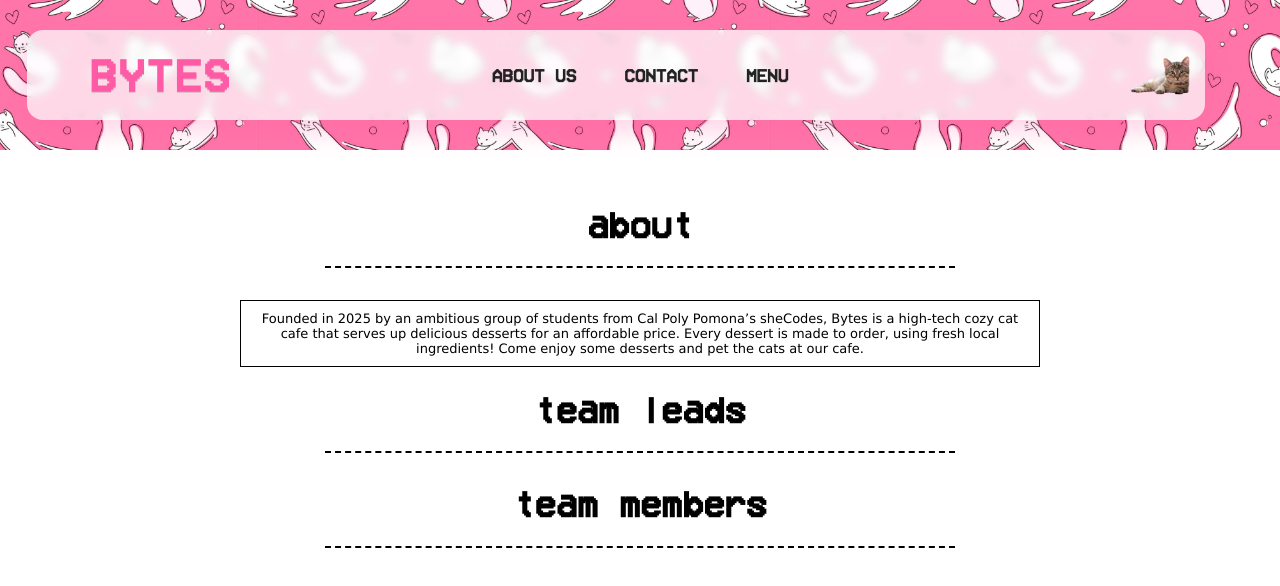
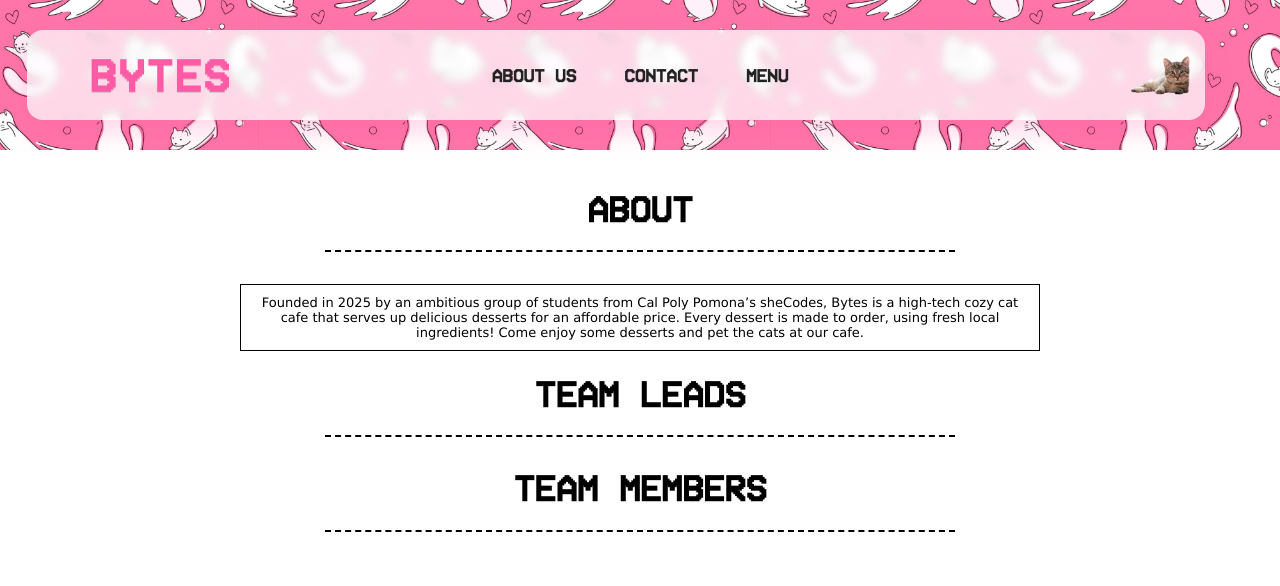
Before and after one commit to mayela101/Web-Dev-2025, a React (Create React App) app in the folder bytes/: page /about in a window 1280 px wide. Shown: the top 586 px of the page. Built offline with nearby package versions, Linux system fonts and the light colour scheme.

Commit message:
Polishing About Page

```diff
--- a/bytes/src/About.css
+++ b/bytes/src/About.css
@@ -2,7 +2,7 @@
   width: 100%;
   max-width: 900px;
   margin: 0 auto;
-  padding: 2rem 1rem;
+  padding: 1rem 1rem;
   text-align: center;
 }
 
--- a/bytes/src/About.js
+++ b/bytes/src/About.js
@@ -9,7 +9,7 @@ function About() {
         <div className = "about-page">
         {/*About */}
             <header className = "title">
-                <h1 className = "title"> about </h1>
+                <h1 className = "title"> ABOUT </h1>
                 <hr className = "divider"/>
             </header>
 
@@ -19,13 +19,13 @@ function About() {
 
              {/*Team Leads */}
             <header className = "title">
-                <h1 className = "title"> team leads </h1>
+                <h1 className = "title"> TEAM LEADS </h1>
                 <hr className = "divider"/>
             </header>
 
              {/*Team Members */}
             <header className = "title">
-                <h1 className = "title"> team members </h1>
+                <h1 className = "title"> TEAM MEMBERS </h1>
                 <hr className = "divider"/>
             </header>
       </div>
```
